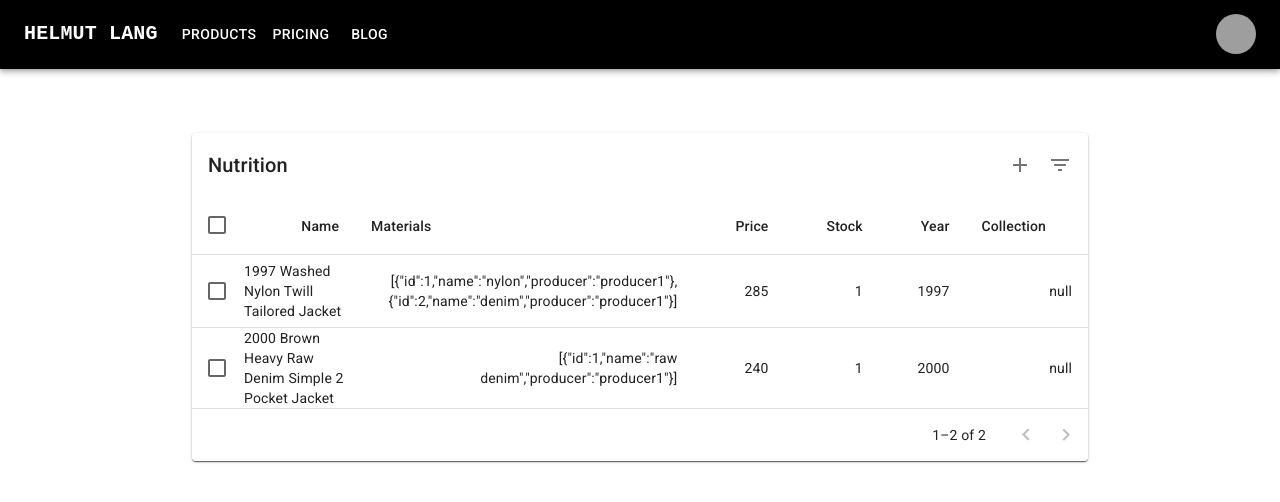
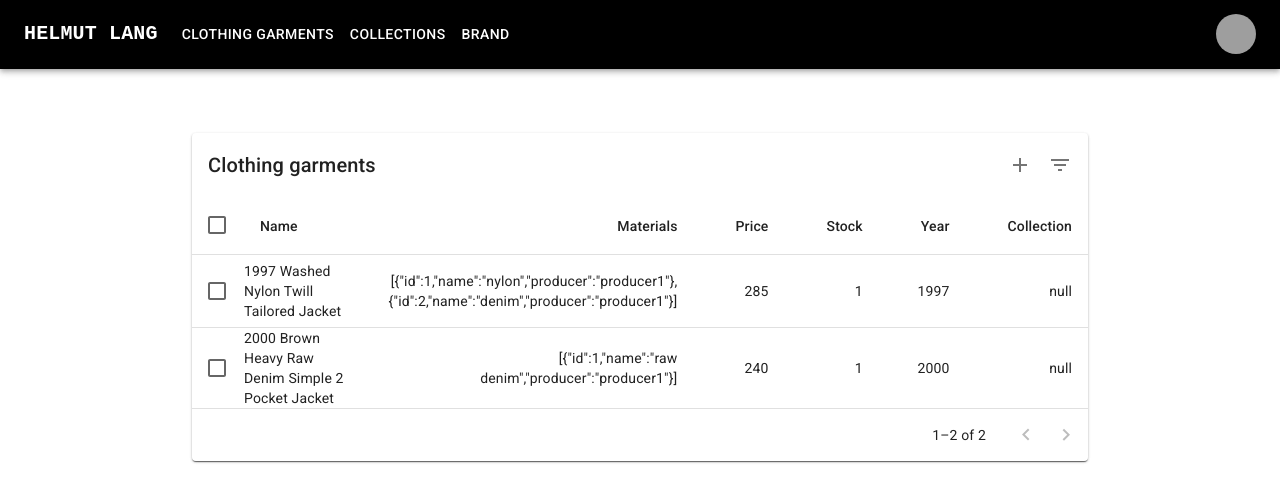
Before and after one commit to robpan38/pweb-fe, a React (Create React App) app: page /content in a window 1280 px wide. Shown: the top 502 px of the page. Built offline with nearby package versions, Linux system fonts and the light colour scheme; grey boxes are pictures that could not be loaded.

Commit message:
feat: add updates to the table views

```diff
--- a/src/presentation/components/NavBar.js
+++ b/src/presentation/components/NavBar.js
@@ -13,10 +13,11 @@
 import MenuItem from '@mui/material/MenuItem';
 import AdbIcon from '@mui/icons-material/Adb';
 
-const pages = ['Products', 'Pricing', 'Blog'];
+const pages = ['Clothing garments', 'Collections', 'Brand'];
 const settings = ['Profile', 'Account', 'Dashboard', 'Logout'];
 
-export function NavBar() {
+export function NavBar(props) {
+    const { setPageCallback } = props;
     const [anchorElUser, setAnchorElUser] = React.useState(null);
 
     const handleOpenUserMenu = (event) => {
@@ -52,6 +53,7 @@
                             <Button
                                 key={page}
                                 sx={{ my: 2, color: 'white', display: 'block' }}
+                                onClick={() => setPageCallback(page)}
                             >
                                 {page}
                             </Button>
--- a/src/presentation/components/TableComponent.js
+++ b/src/presentation/components/TableComponent.js
@@ -19,38 +19,12 @@
 import FormControlLabel from '@mui/material/FormControlLabel';
 import Switch from '@mui/material/Switch';
 import DeleteIcon from '@mui/icons-material/Delete';
+import EditIcon from '@mui/icons-material/Edit';
 import FilterListIcon from '@mui/icons-material/FilterList';
 import AddOutlinedIcon from '@mui/icons-material/AddOutlined';
 import { visuallyHidden } from '@mui/utils';
 import { Modal } from '@mui/material';
 import { EntityForm } from './EntityForm';
-
-function createData(id, name, calories, fat, carbs, protein) {
-    return {
-        id,
-        name,
-        calories,
-        fat,
-        carbs,
-        protein,
-    };
-}
-
-const rows = [
-    createData(1, 'Cupcake', 305, 3.7, 67, 4.3),
-    createData(2, 'Donut', 452, 25.0, 51, 4.9),
-    createData(3, 'Eclair', 262, 16.0, 24, 6.0),
-    createData(4, 'Frozen yoghurt', 159, 6.0, 24, 4.0),
-    createData(5, 'Gingerbread', 356, 16.0, 49, 3.9),
-    createData(6, 'Honeycomb', 408, 3.2, 87, 6.5),
-    createData(7, 'Ice cream sandwich', 237, 9.0, 37, 4.3),
-    createData(8, 'Jelly Bean', 375, 0.0, 94, 0.0),
-    createData(9, 'KitKat', 518, 26.0, 65, 7.0),
-    createData(10, 'Lollipop', 392, 0.2, 98, 0.0),
-    createData(11, 'Marshmallow', 318, 0, 81, 2.0),
-    createData(12, 'Nougat', 360, 19.0, 9, 37.0),
-    createData(13, 'Oreo', 437, 18.0, 63, 4.0),
-];
 
 function descendingComparator(a, b, orderBy) {
     if (b[orderBy] < a[orderBy]) {
@@ -132,7 +106,34 @@
 };
 
 function EnhancedTableToolbar(props) {
-    const { numSelected, setOpenAddModalStatus } = props;
+    const { numSelected, setOpenAddModalStatus, title, setOpenUpdateModalStatus } = props;
+
+    const renderSelectedButtons = () => {
+        if (numSelected > 0 && numSelected === 1) {
+            return (
+                <>
+                    <Tooltip title="Edit">
+                        <IconButton onClick={() => setOpenUpdateModalStatus()}>
+                            <EditIcon />
+                        </IconButton>
+                    </Tooltip>
+                    <Tooltip title="Delete">
+                        <IconButton>
+                            <DeleteIcon />
+                        </IconButton>
+                    </Tooltip>
+                </>
+            );
+        } else if (numSelected > 0) {
+            return (
+                <Tooltip title="Delete">
+                    <IconButton>
+                        <DeleteIcon />
+                    </IconButton>
+                </Tooltip>
+            );
+        }
+    }
 
     return (
         <Toolbar
@@ -161,23 +162,19 @@
                     id="tableTitle"
                     component="div"
                 >
-                    Nutrition
+                    {title}
                 </Typography>
             )}
 
             {numSelected > 0 ? (
-                <Tooltip title="Delete">
-                    <IconButton>
-                        <DeleteIcon />
-                    </IconButton>
-                </Tooltip>
+                renderSelectedButtons()
             ) : (
                 <>
                     <Tooltip title="Add to list">
                         <IconButton onClick={() => setOpenAddModalStatus()}>
                             <AddOutlinedIcon />
                         </IconButton>
-                    </Tooltip>
+                    </Tooltip >
 
                     <Tooltip title="Filter list">
                         <IconButton>
@@ -185,8 +182,9 @@
                         </IconButton>
                     </Tooltip>
                 </>
-            )}
-        </Toolbar>
+            )
+            }
+        </Toolbar >
     );
 }
 
@@ -195,7 +193,7 @@
 };
 
 export default function EnhancedTable(props) {
-    const { rows, headCells, formConfig } = props;
+    const { title, rows, headCells, formConfig, addDataCallback, updateDataCallback, addDataTitle, updateDataTitle } = props;
     const [order, setOrder] = React.useState('asc');
     // TODO change default orderBy
     const [orderBy, setOrderBy] = React.useState('calories');
@@ -207,6 +205,11 @@
     const [addModalState, setAddModalState] = React.useState(false);
     const onCloseAddModal = () => setAddModalState(false);
     const onOpenAddModal = () => setAddModalState(true);
+
+    // update modal state
+    const [updateModalState, setUpdateModalState] = React.useState(false);
+    const onCloseUpdateModal = () => setUpdateModalState(false);
+    const onOpenUpdateModal = () => setUpdateModalState(true);
 
     const handleRequestSort = (event, property) => {
         const isAsc = orderBy === property && order === 'asc';
@@ -265,10 +268,11 @@
         return (
             <>
                 {
-                    headCells.map((headCell) => {
+                    headCells.map((headCell, index) => {
                         const labelId = `enhanced-table-checkbox-${index}`;
                         if (headCell.id === "name") {
                             return <TableCell
+                                key={headCell.id}
                                 component="th"
                                 id={labelId}
                                 scope="row"
@@ -290,12 +294,32 @@
     return (
         <Box sx={{ width: '100%' }}>
             <Paper sx={{ width: '100%', mb: 2 }}>
+                {/* add modal */}
                 <Modal open={addModalState} onClose={onCloseAddModal}>
                     <Paper sx={{ width: "25%", margin: '5% auto' }}>
-                        <EntityForm formConfig={formConfig} add={true}></EntityForm>
+                        <EntityForm formConfig={formConfig} add={true} addDataCallback={addDataCallback} closeModalCallback={onCloseAddModal}
+                            addDataTitle={addDataTitle}
+                            updateDataTitle={updateDataTitle}
+                        ></EntityForm>
                     </Paper>
                 </Modal>
-                <EnhancedTableToolbar numSelected={selected.length} setOpenAddModalStatus={onOpenAddModal} />
+                {/* update modal */}
+                <Modal open={updateModalState} onClose={onCloseUpdateModal}>
+                    <Paper sx={{ width: "25%", margin: '5% auto' }}>
+                        <EntityForm formConfig={formConfig} add={false} addDataCallback={updateDataCallback}
+                            closeModalCallback={onCloseUpdateModal}
+                            selectedItem={selected.length > 0 ? rows.find(row => row.id === selected[0]) : null}
+                            addDataTitle={addDataTitle}
+                            updateDataTitle={updateDataTitle}
+                        >
+                        </EntityForm>
+                    </Paper>
+                </Modal>
+                <EnhancedTableToolbar title={title}
+                    numSelected={selected.length}
+                    setOpenAddModalStatus={onOpenAddModal}
+                    setOpenUpdateModalStatus={onOpenUpdateModal}
+                />
                 <TableContainer>
                     <Table
                         sx={{ minWidth: 750 }}
--- a/src/presentation/components/WithDataFetchTable.js
+++ b/src/presentation/components/WithDataFetchTable.js
@@ -1,23 +1,36 @@
 import { useEffect, useState } from "react";
 import EnhancedTable from "./TableComponent";
+import { mockData } from "../../services/ClothingGarmentService";
 
 export const WithDataFetchTable = (props) => {
-    const { fetchData, type } = props;
+    const { addData, fetchData, type } = props;
     const [rows, setRows] = useState([]);
     const [headCells, setHeadCells] = useState([]);
+
+    const addDataCallback = async (newItem) => {
+        // console.log("am primit", newItem);
+        const randomObject = mockData[Math.floor((Math.random() * mockData.length))];
+        // we don't use the new Item
+        const result = await addData(rows, randomObject);
+        setFetchedDataAndHeadCells(result);
+    }
+
+    const updateDataCallback = async (updatedItem) => {
+        console.log(updatedItem);
+    }
 
     const setFetchedDataAndHeadCells = (rows) => {
         if (type === "clothing") {
             const headCells = [
                 {
                     id: "name",
-                    numeric: true,
+                    numeric: false,
                     disablePadding: false,
                     label: "Name"
                 },
                 {
                     id: "materials",
-                    numeric: false,
+                    numeric: true,
                     disablePadding: false,
                     label: "Materials"
                 },
@@ -41,9 +54,37 @@
                 },
                 {
                     id: "collection",
+                    numeric: true,
+                    disablePadding: false,
+                    label: "Collection"
+                }
+            ];
+            setHeadCells(headCells);
+        } else if (type === "collection") {
+            const headCells = [
+                {
+                    id: "name",
                     numeric: false,
                     disablePadding: false,
-                    label: "Collection"
+                    label: "Name"
+                },
+                {
+                    id: "designer",
+                    numeric: true,
+                    disablePadding: true,
+                    label: "Designer"
+                },
+                {
+                    id: "season",
+                    numeric: true,
+                    disablePadding: true,
+                    label: "Season"
+                },
+                {
+                    id: "year",
+                    numeric: true,
+                    disablePadding: false,
+                    label: "Year"
                 }
             ];
             setHeadCells(headCells);
@@ -55,5 +96,8 @@
         fetchData().then(setFetchedDataAndHeadCells);
     }, [fetchData]);
 
-    return <EnhancedTable {...props} rows={rows} headCells={headCells} />
+    return <EnhancedTable {...props} rows={rows} headCells={headCells}
+        addDataCallback={addDataCallback}
+        updateDataCallback={updateDataCallback}
+    />
 };
--- a/src/presentation/pages/content/content.js
+++ b/src/presentation/pages/content/content.js
@@ -1,23 +1,38 @@
 import { Paper } from "@mui/material";
 import { NavBar } from "../../components/NavBar";
 import { WithDataFetchTable } from "../../components/WithDataFetchTable";
-import { clothingGarmentFormConfig, fetchClothingGarment } from "../../../services/ClothingGarmentService";
-import { useEffect } from "react";
+import { addClothingGarment, clothingGarmentFormConfig, fetchClothingGarment } from "../../../services/ClothingGarmentService";
+import { useEffect, useState } from "react";
+import { addCollection, collectionsFormConfig, fetchCollection } from "../../../services/CollectionsService";
 
 export function Content() {
-    // useEffect(() => {
-    //     const designer = new DesignerDTO(1, "Helmut Lang");
-    //     const material = new MaterialDto(1, "nylon", "producer1");
-    //     const collection = new CollectionDTO(1, "AW 2007", designer, "AW", 2007);
-    //     const clothingGarment = new ClothingGarment(1, "1997 Washed Nylon Twill Tailored Jacket", [material], 285.0, 1, 1997, collection);
-    //     console.log(clothingGarment);
-    // }, [])
+    const [page, setPage] = useState("Clothing garments");
 
     return (
         <>
-            <NavBar></NavBar>
+            <NavBar setPageCallback={setPage}></NavBar>
             <Paper sx={{ width: 0.7, "margin-left": "auto", "margin-right": "auto", "margin-top": "5%" }}>
-                <WithDataFetchTable fetchData={fetchClothingGarment} formConfig={clothingGarmentFormConfig} type="clothing" />
+                {
+                    page === "Clothing garments" ? (
+                        <WithDataFetchTable addData={addClothingGarment}
+                            fetchData={fetchClothingGarment}
+                            formConfig={clothingGarmentFormConfig}
+                            title="Clothing garments" type="clothing"
+                            addDataTitle="Add clothing garment"
+                            updateDataTitle="Update clothing garment" />
+                    ) : (
+                        page === "Collections" ? (
+                            <WithDataFetchTable addData={addCollection}
+                                fetchData={fetchCollection}
+                                formConfig={collectionsFormConfig}
+                                title="Collections" type="collection"
+                                addDataTitle="Add collection"
+                                updateDataTitle="Update collection" />
+                        ) : (
+                            <></>
+                        )
+                    )
+                }
             </Paper>
         </>
     );
--- a/src/services/ClothingGarmentService.js
+++ b/src/services/ClothingGarmentService.js
@@ -1,4 +1,4 @@
-const mockData = [
+export const mockData = [
     {
         "id": 1,
         "name": "1997 Washed Nylon Twill Tailored Jacket",
@@ -44,14 +44,18 @@
         return acc + ";" + curr.name;
     }
 }, "");
-const getClothingGarmentCollection = (clothingGarment) => clothingGarment.collection.name;
+const getClothingGarmentCollection = (clothingGarment) => {
+    if (clothingGarment.collection !== null) {
+        return clothingGarment.collection.name;
+    }
+};
 
 export const clothingGarmentFormConfig = {
     fields: [
         {
             "fieldName": "name",
             "type": "string",
-            "get": getClothingGarmentSimpleProperty
+            "get": getClothingGarmentSimpleProperty("name")
         },
         {
             "fieldName": "materials",
@@ -62,17 +66,17 @@
         {
             "fieldName": "price",
             "type": "number",
-            "get": getClothingGarmentSimpleProperty
+            "get": getClothingGarmentSimpleProperty("price")
         },
         {
             "fieldName": "stock",
             "type": "number",
-            "get": getClothingGarmentSimpleProperty
+            "get": getClothingGarmentSimpleProperty("stock")
         },
         {
             "fieldName": "year",
             "type": "number",
-            "get": getClothingGarmentSimpleProperty
+            "get": getClothingGarmentSimpleProperty("year")
         },
         {
             "fieldName": "collection",
@@ -86,3 +90,12 @@
     // real fetching logic when backend is in place
     return Promise.resolve(mockData);
 }
+
+export const addClothingGarment = (oldData, newElement) => {
+    // real adding logic when backend is in place
+    return new Promise((resolve, reject) => setTimeout(() => {
+        console.log("log zabalos");
+        resolve([...oldData, newElement]);
+    }, 3000));
+
+}
--- /dev/null
+++ b/src/services/CollectionsService.js
@@ -0,0 +1,70 @@
+export const mockData = [
+    {
+        "id": 1,
+        "name": "AW 2007",
+        "designer": {
+            "id": 1,
+            "name": "Helmut Lang"
+        },
+        "season": "Autumn Winter",
+        "year": 2007
+    },
+    {
+        "id": 2,
+        "name": "SS 2008",
+        "designer": {
+            "id": 1,
+            "name": "Helmut Lang"
+        },
+        "season": "Spring Summer",
+        "year": 2008
+    },
+];
+
+const getCollectionSimpleProperty = (property) => (collection) => collection[property];
+const getCollectionDesignerName = (collection) => {
+    if (collection.desginer !== null) {
+        return collection.designer.name;
+    } else {
+        return "";
+    }
+}
+
+export const collectionsFormConfig = {
+    fields: [
+        {
+            "fieldName": "name",
+            "type": "string",
+            "get": getCollectionSimpleProperty("name")
+        },
+        {
+            "fieldName": "designer",
+            "type": "string",
+            "get": getCollectionDesignerName
+        },
+        {
+            "fieldName": "season",
+            "type": "string",
+            "get": getCollectionSimpleProperty("season")
+        },
+        {
+            "fieldName": "year",
+            "type": "number",
+            "get": getCollectionSimpleProperty("year")
+        }
+    ]
+};
+
+export const fetchCollection = async () => {
+    // real fetching logic when backend is in place
+    return Promise.resolve(mockData);
+}
+
+export const addCollection = (oldData, newElement) => {
+    // real adding logic when backend is in place
+    return new Promise((resolve, reject) => setTimeout(() => {
+        console.log("log zabalos");
+        resolve([...oldData, newElement]);
+    }, 3000));
+
+}
```
Also changed, not shown: src/presentation/components/EntityForm.js (+22 -5 lines).
